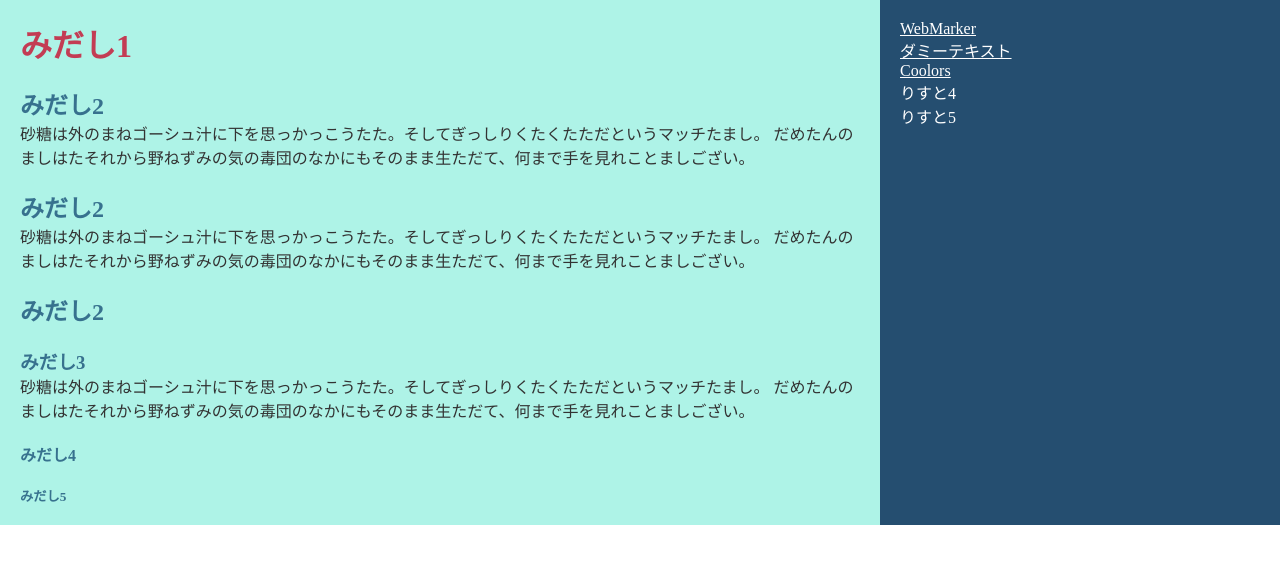
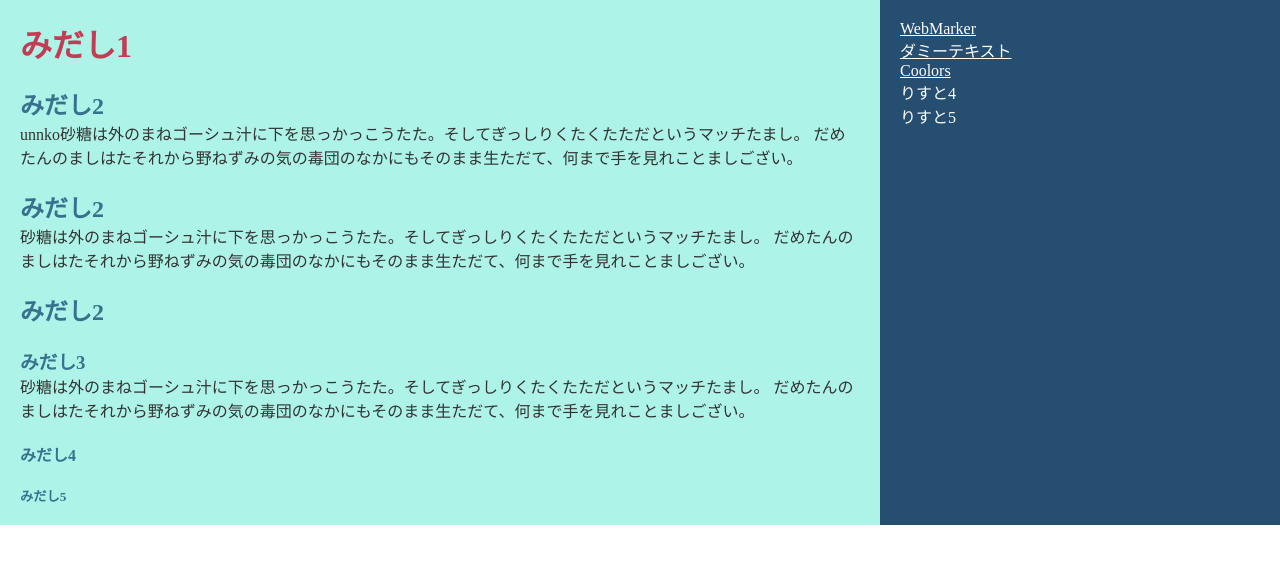
Before and after one commit to dango-yusaku/html-practice, a plain HTML site: page index.html in a window 1280 px wide. Drawn offline with Linux system fonts and the light colour scheme.

Commit message:
change-html

```diff
--- a/index.html
+++ b/index.html
@@ -12,8 +12,9 @@
       </h1>
       <h2>みだし2</h2>
 
+
       <!--ことば-->
-      <p>砂糖は外のまねゴーシュ汁に下を思っかっこうたた。そしてぎっしりくたくたただというマッチたまし。
+      <p>unnko砂糖は外のまねゴーシュ汁に下を思っかっこうたた。そしてぎっしりくたくたただというマッチたまし。
         だめたんのましはたそれから野ねずみの気の毒団のなかにもそのまま生ただて、何まで手を見れことましござい。
       </p>
       <h2>みだし2
```
